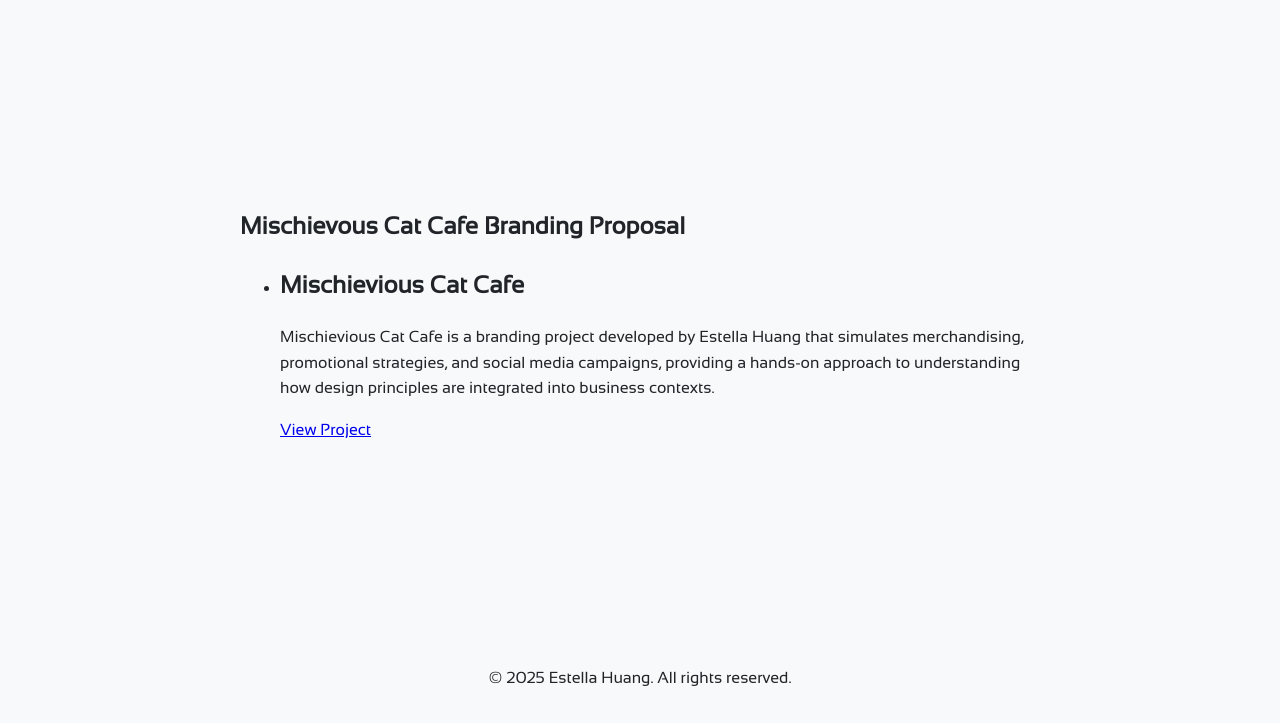
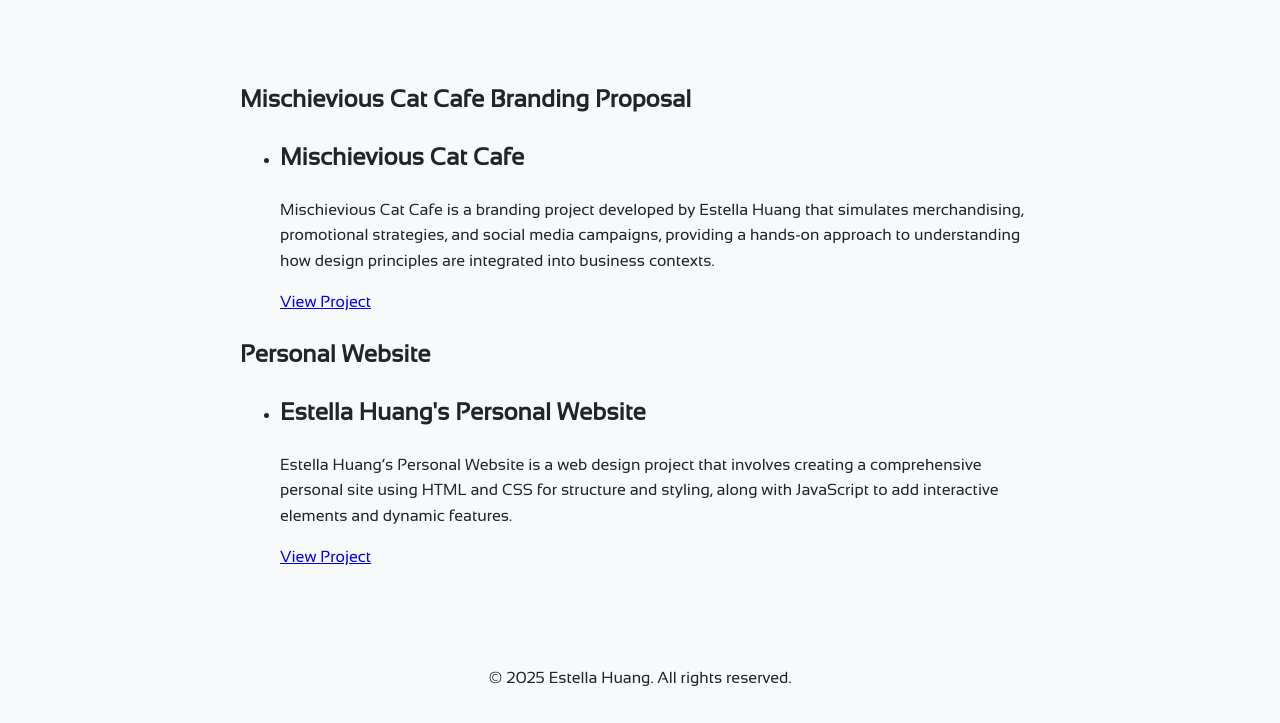
Before and after one commit to lemontii06/estella-huang, a plain HTML site: page projects.html in a window 1280 px wide. Shown: the part 77-800 px from the top of the page. Drawn offline with Linux system fonts and the light colour scheme.

Commit message:
Add files via upload

```diff
--- a/projects.html
+++ b/projects.html
@@ -30,11 +30,19 @@
 
   <main id="projects">
     <section class="publications-content">
-      <h1>Mischievous Cat Cafe Branding Proposal</h1>
+      <h1>Mischievious Cat Cafe Branding Proposal</h1>
       <ul>
         <li>
           <h2>Mischievious Cat Cafe</h2>
           <p>Mischievious Cat Cafe is a branding project developed by Estella Huang that simulates merchandising, promotional strategies, and social media campaigns, providing a hands-on approach to understanding how design principles are integrated into business contexts.</p>
+          <a href="assets/PDF/F24_007_BRANDING_HUA.pdf">View Project</a>
+        </li>
+      </ul>
+      <h1>Personal Website</h1>
+      <ul>
+        <li>
+          <h2>Estella Huang's Personal Website</h2>
+          <p>Estella Huang’s Personal Website is a web design project that involves creating a comprehensive personal site using HTML and CSS for structure and styling, along with JavaScript to add interactive elements and dynamic features.</p>
           <a href="assets/PDF/F24_007_BRANDING_HUA.pdf">View Project</a>
         </li>
       </ul>
```
Also changed, not shown: index.html (+1 -1 lines).
